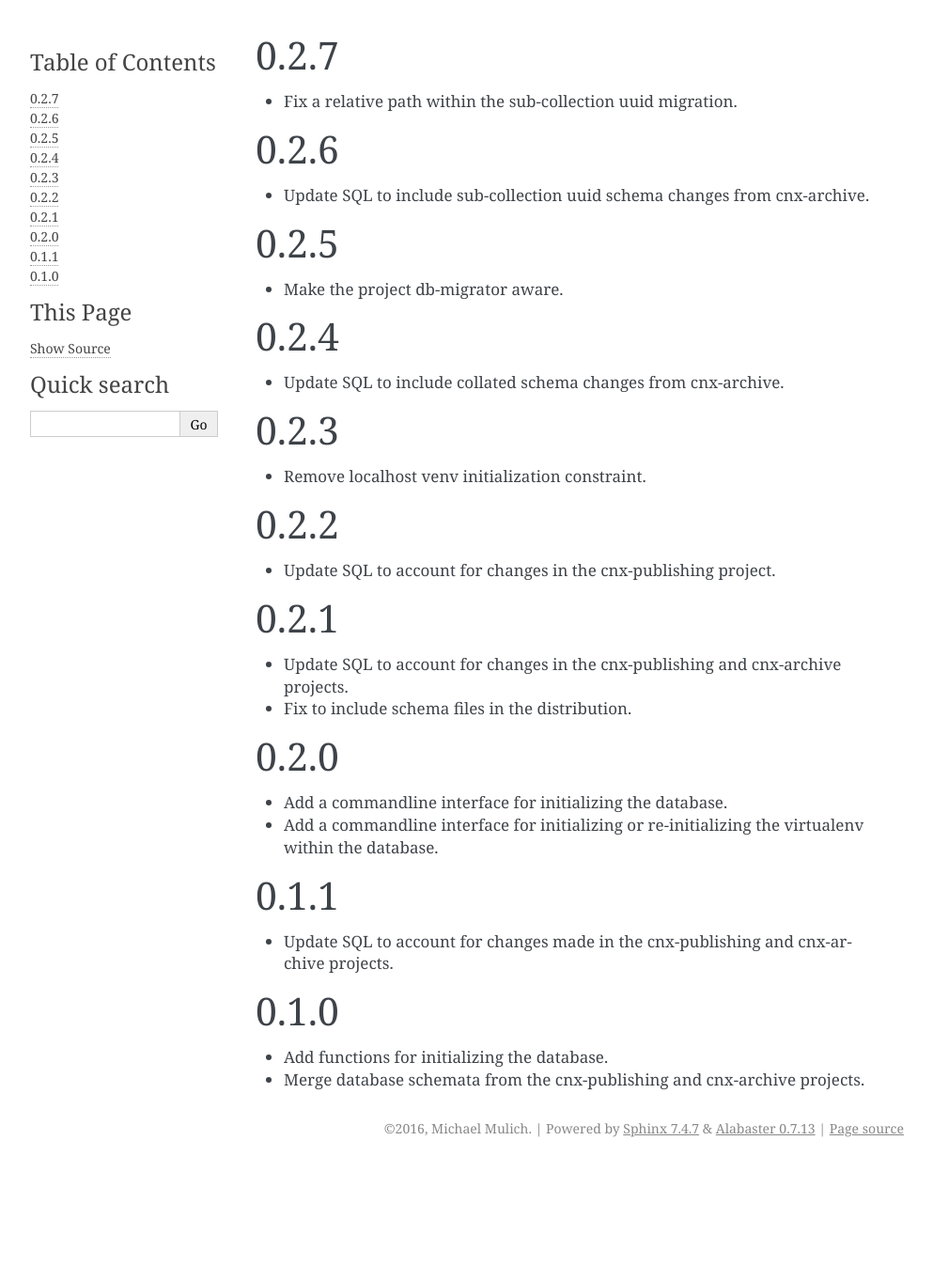
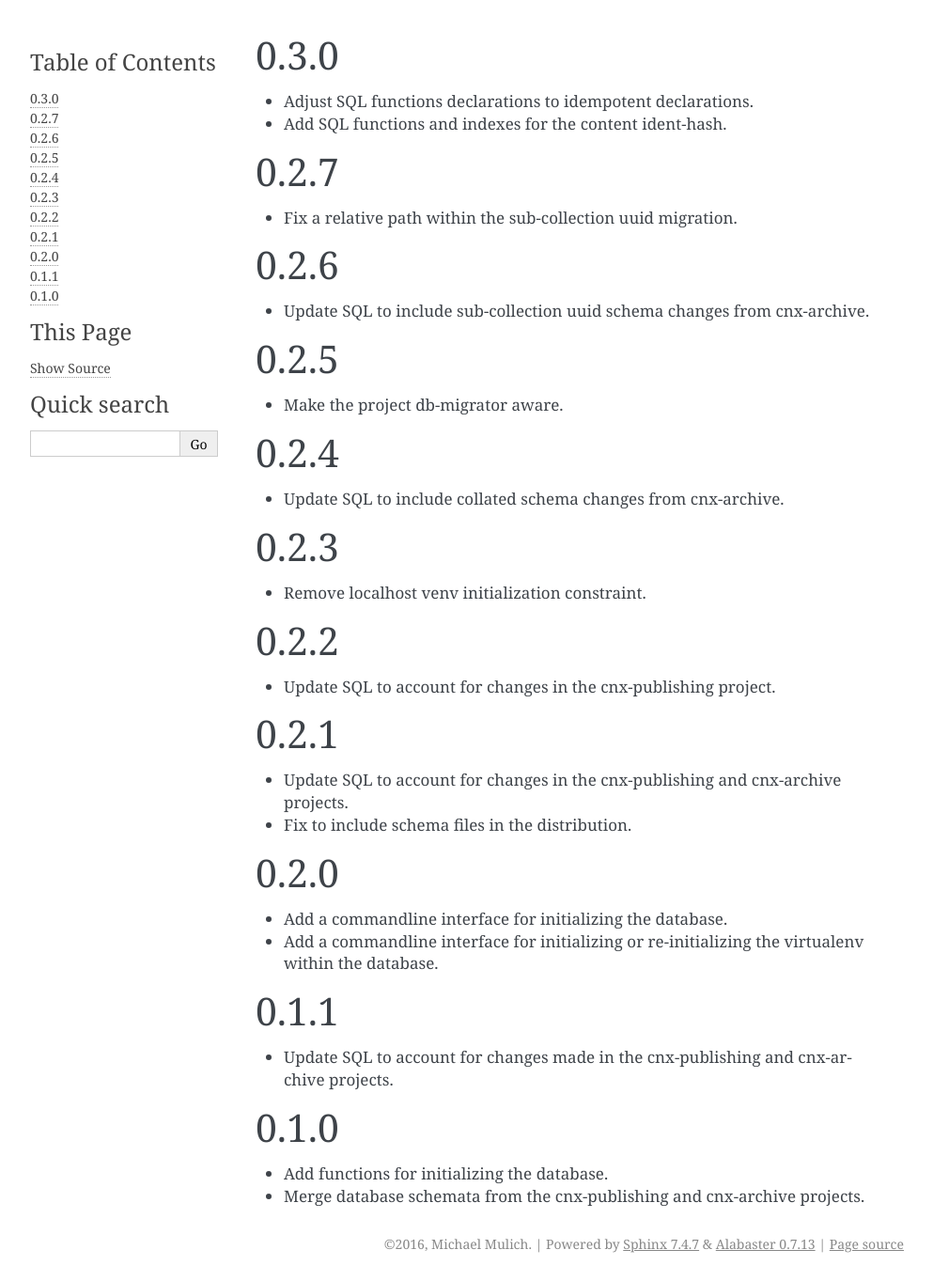
Before and after one commit to Dimmus/cnx-db, a Sphinx documentation site: the page built from docs/changes.rst, in a window 1280 px wide. Shown: the whole page at 94% size, without its empty margins (148-1141 px from the left). Built offline with Sphinx 7.4.7, drawn with Linux system fonts in a browser that asks for light colours; before the commit the page ends 1240 px from its top, so only the background shows below that.

Commit message:
Bump version to release ident-hash sql functions

```diff
--- a/docs/changes.rst
+++ b/docs/changes.rst
@@ -5,6 +5,12 @@
    ----------------------
 
    - feature message
+
+0.3.0
+-----
+
+- Adjust SQL functions declarations to idempotent declarations.
+- Add SQL functions and indexes for the content ident-hash.
 
 0.2.7
 -----
--- a/setup.py
+++ b/setup.py
@@ -32,7 +32,7 @@ if not IS_PY3:
 
 setup(
     name='cnx-db',
-    version='0.2.7',
+    version='0.3.0',
     author='Connexions team',
     author_email='info@cnx.org',
     url="https://github.com/connexions/cnx-db",
```
